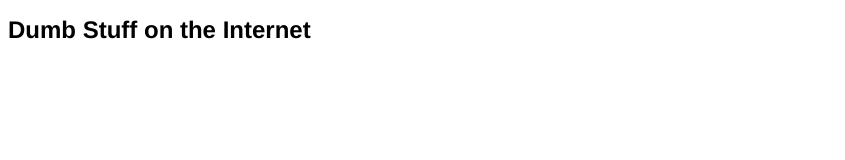
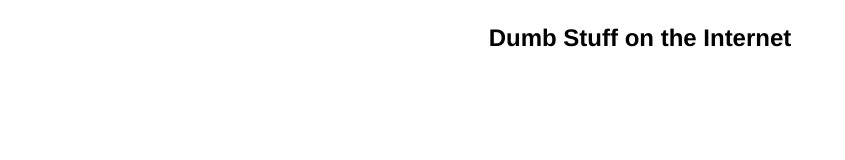
Before and after one commit to fdelaguerra/cmn-video, a plain HTML site: page index.html in a window 1280 px wide. Shown: the whole page, without its empty margins (0-845 px from the left). Drawn offline with Linux system fonts and the light colour scheme.

Commit message:
Update index.html
styling

```diff
--- a/index.html
+++ b/index.html
@@ -8,9 +8,19 @@
         font-family: Poppins, "Helvetica Neue", Helvetica, "Segoe UI", sans-serif;
         font-size: 150%;
       }
+      div {
+        width: 100%;
+        margin: auto;
+        display: flex;
+        flex-flow: column wrap;
+        align-items: center;
+        justify-content: center;
+      }
     </style>
   </head>
   <body>
-    <h1>Dumb Stuff on the Internet</h1>
+    <div>
+      <h1>Dumb Stuff on the Internet</h1>
+    </div>
   </body>
 </html>
```
